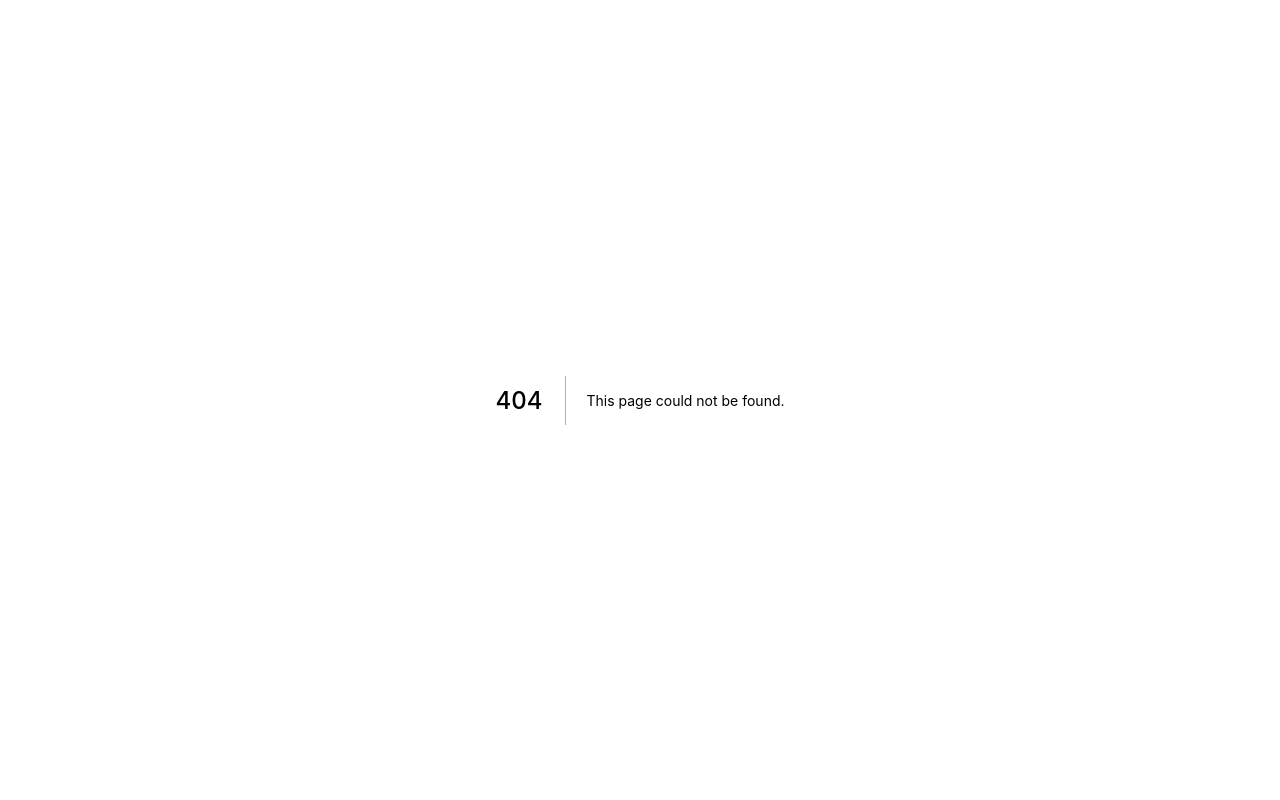
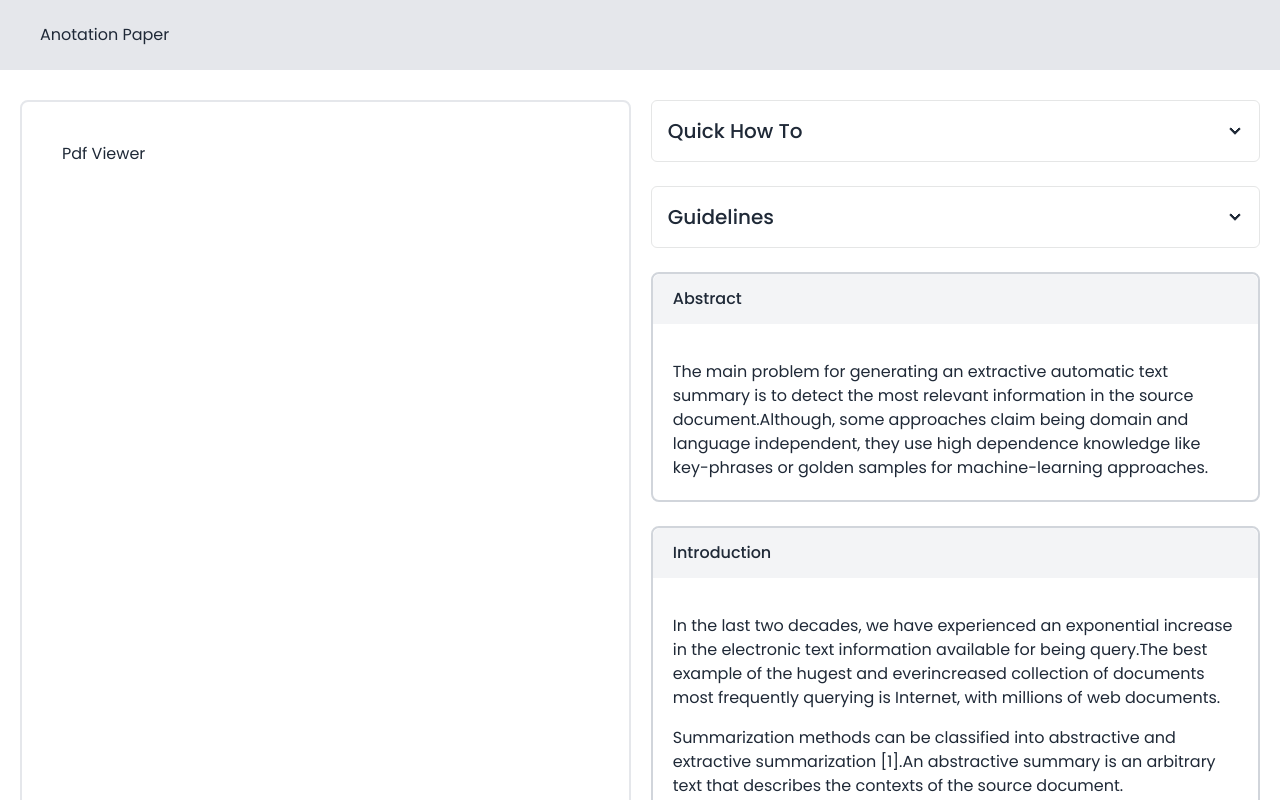
Before and after one commit to fanzru/web-anotasi-paper, a Next.js app in the folder frontend/: page /paper-anotation in a window 1280 px wide. Before the commit this address had no page. Shown: the top 800 px of the page. Built offline with nearby package versions, Linux system fonts and the light colour scheme.

Commit message:
Add type DataPaper

```diff
--- a/frontend/data/dummy_az_identification.ts
+++ b/frontend/data/dummy_az_identification.ts
@@ -1,4 +1,6 @@
-const DataAz = {
+import dataPaper from "../types/paper"
+
+const DataAz: dataPaper = {
   "paper_id": "paper_identifier",
   "sections": [
       {
--- a/frontend/pages/annotation.tsx
+++ b/frontend/pages/anotation.tsx
@@ -7,9 +7,10 @@ import {changePaperData} from '../redux/paperSlice'
 import axios from "axios";
 import fs from 'fs';
 import * as https from 'https';
-import { set } from "immer/dist/internal";
+// import { set } from "immer/dist/internal";
 import { useDispatch } from 'react-redux'
 import { useRouter } from 'next/router'
+
 const Annotation = () => {
   const router = useRouter()
   const dispatch = useDispatch();
--- a/frontend/pages/paper-annotation.tsx
+++ /dev/null
@@ -1,107 +0,0 @@
-import type { NextPage } from 'next'
-import Layout from "../components/Layout"
-import { useSelector,  useDispatch } from "react-redux";
-import {selectNavbarUrlValue} from '../redux/paperSlice';
-import DataAx from "../data/dummy_az_identification"
-import {useState} from 'react'
-const Home: NextPage = () => {
-  const [numberSection, setNumberSection] = useState(0)
-  const sections = DataAx.sections
-  // const dataPaper = useSelector(selectNavbarUrlValue);
-  // console.log("Alhamdulillah bisa fetch api : ",dataPaper);
-  return (
-    <>
-      <Layout >
-      <div className=" flex justify-center">
-          <div className=" mt-[100px] flex max-width-component w-[100%] px-5">
-            <div className="w-1/2 border-2 border-gray-200 mr-5 p-10 rounded-lg">Pdf Viewer</div>
-            <div className="w-1/2 ">
-
-              <div className="w-full h-full">
-                {/* Colapse Quick To How*/}
-                <div className="my-w collapse w-full border rounded-md border-base-300 collapse-arrow">
-                  <input type="checkbox"/>
-                  <div className="collapse-title text-xl font-medium font-bold">
-                    Quick How To
-                  </div>
-                  <div className="collapse-content">
-                    Ini Merupakan Sebuah Deskripisi
-                  </div>
-                </div>
-
-                {/*  Guidelines*/}
-                <div className="my-w collapse w-full border rounded-md border-base-300 collapse-arrow mt-6">
-                  <input type="checkbox"/>
-                  <div className="collapse-title text-xl font-medium font-bold">
-                   Guidelines
-                  </div>
-                  <div className="collapse-content">
-                    Ini Merupakan Sebuah Deskripisi
-                  </div>
-                </div>
-
-                {/* Paper Data */}
-                {
-                  DataAx.sections.map((data,idx)=> {
-                    return (
-                      <div key={idx} className="">
-                        {
-                          data.selected_sentences.length != 0?
-                          <>
-                           <div className="w-full border-black border-[2px] border-gray-300 rounded-lg mt-6">
-                              <div className="w-full h-[50px] bg-gray-100 flex items-center px-5 rounded-t-lg font-medium">
-                                {data.section_name}
-                              </div>
-                              <div className="p-5">
-                                {
-                                  data.selected_sentences.map((x,idx)=> {
-                                    for (let i=0; i<x.sentences.length; i++){
-                                      console.log("--------------------------------------------------------",x.sentences.length)
-                                      return (
-                                        <div key={idx} className="mt-4">
-                                          {
-                                            i==0?
-                                            <p>
-                                              {x.sentences[i]?.sent + x.sentences[i+1]?.sent}
-                                            </p>
-                                            :
-                                            <p>
-                                            {x.sentences[i-1]?.sent + x.sentences[i]?.sent + x.sentences[i+1]?.sent}
-                                          </p>
-                                          }
-                                        </div>
-                                      )
-                                    }
-
-
-                                  })
-                                }
-                              </div>
-                            </div>
-                          </>
-                          : ""
-                        }
-                      </div>
-                    )
-                  })
-                }
-                <div className="flex justify-between mt-10">
-                  <button className="btn">
-                    PREV
-                  </button>
-                  <button className="btn">
-                    NEXT
-                  </button>
-                </div>
-
-              </div>
-            </div>
-          </div>
-        </div>
-
-      </Layout>
-    </>
-  )
-}
-
-export default Home
--- /dev/null
+++ b/frontend/pages/paper-anotation.tsx
@@ -0,0 +1,102 @@
+import type { NextPage } from 'next';
+import Layout from '../components/Layout';
+import { useSelector, useDispatch } from 'react-redux';
+import { selectNavbarUrlValue } from '../redux/paperSlice';
+import DataAx from '../data/dummy_az_paper2';
+import { useState } from 'react';
+
+const PaperAnotation: NextPage = () => {
+  const [numberSection, setNumberSection] = useState(0);
+  const sections = DataAx.sections;
+  // const dataPaper = useSelector(selectNavbarUrlValue);
+  // console.log("Alhamdulillah bisa fetch api : ",dataPaper);
+  return (
+    <>
+      <Layout>
+        <div className=' flex justify-center'>
+          <div className=' mt-[100px] flex max-width-component w-[100%] px-5'>
+            <div className='w-1/2 border-2 border-gray-200 mr-5 p-10 rounded-lg'>
+              Pdf Viewer
+            </div>
+            <div className='w-1/2 '>
+              <div className='w-full h-full'>
+                {/* Colapse Quick To How*/}
+                <div className='my-w collapse w-full border rounded-md border-base-300 collapse-arrow'>
+                  <input type='checkbox' />
+                  <div className='collapse-title text-xl font-medium font-bold'>
+                    Quick How To
+                  </div>
+                  <div className='collapse-content'>
+                    Ini Merupakan Sebuah Deskripisi
+                  </div>
+                </div>
+
+                {/*  Guidelines*/}
+                <div className='my-w collapse w-full border rounded-md border-base-300 collapse-arrow mt-6'>
+                  <input type='checkbox' />
+                  <div className='collapse-title text-xl font-medium font-bold'>
+                    Guidelines
+                  </div>
+                  <div className='collapse-content'>
+                    Ini Merupakan Sebuah Deskripisi
+                  </div>
+                </div>
+
+                {/* Paper Data */}
+                {DataAx.sections.map((data, idx) => {
+                  return (
+                    <div key={idx} className=''>
+                      {data.selected_sentences.length != 0 ? (
+                        <>
+                          <div className='w-full border-black border-[2px] border-gray-300 rounded-lg mt-6'>
+                            <div className='w-full h-[50px] bg-gray-100 flex items-center px-5 rounded-t-lg font-medium'>
+                              {data.section_name}
+                            </div>
+                            <div className='p-5'>
+                              {data.selected_sentences.map((x, idx) => {
+                                for (let i = 0; i < x.sentences.length; i++) {
+                                  console.log(
+                                    '--------------------------------------------------------',
+                                    x.sentences.length
+                                  );
+                                  return (
+                                    <div key={idx} className='mt-4'>
+                                      {i == 0 ? (
+                                        <p>
+                                          {x.sentences[i]?.sent +
+                                            x.sentences[i + 1]?.sent}
+                                        </p>
+                                      ) : (
+                                        <p>
+                                          {x.sentences[i - 1]?.sent +
+                                            x.sentences[i]?.sent +
+                                            x.sentences[i + 1]?.sent}
+                                        </p>
+                                      )}
+                                    </div>
+                                  );
+                                }
+                              })}
+                            </div>
+                          </div>
+                        </>
+                      ) : (
+                        ''
+                      )}
+                    </div>
+                  );
+                })}
+                <div className='flex justify-between mt-10'>
+                  <button className='btn'>PREV</button>
+                  <button className='btn'>NEXT</button>
+                </div>
+              </div>
+            </div>
+          </div>
+        </div>
+      </Layout>
+    </>
+  );
+};
+
+export default PaperAnotation;
```
Also changed, not shown: frontend/types/paper.tsx (added, +21 -0 lines), 1 other file (tests, documents, lock files or other folders).
